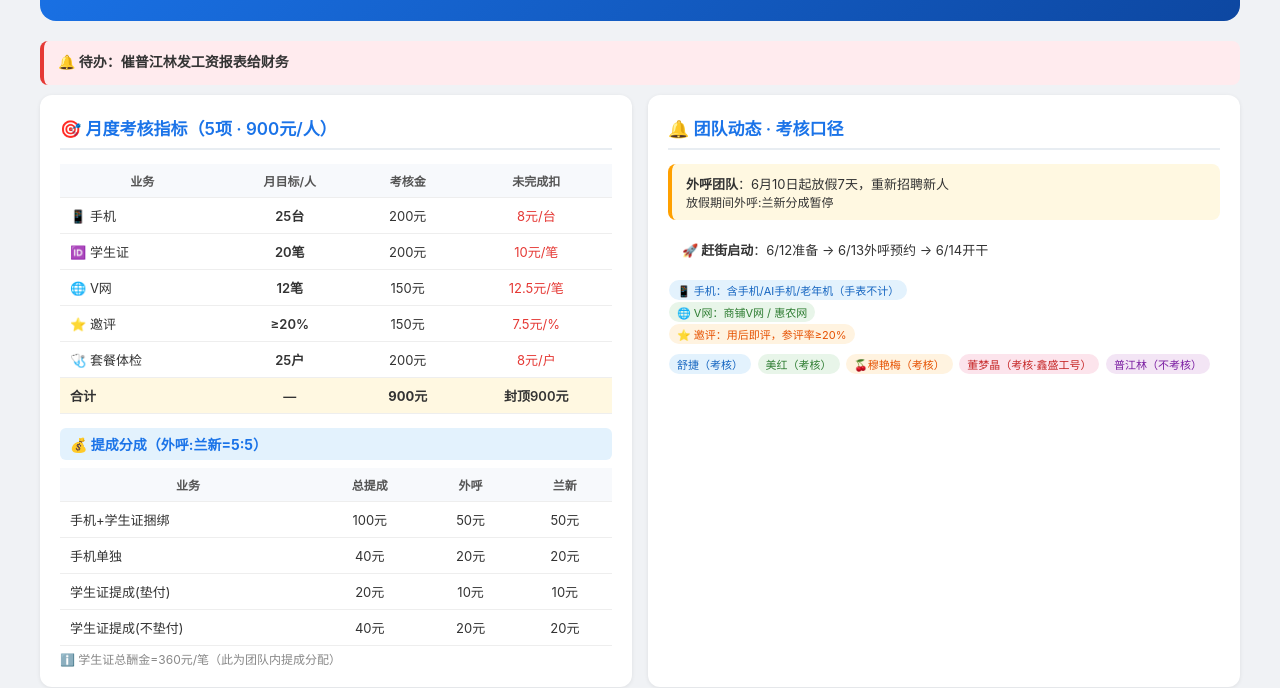
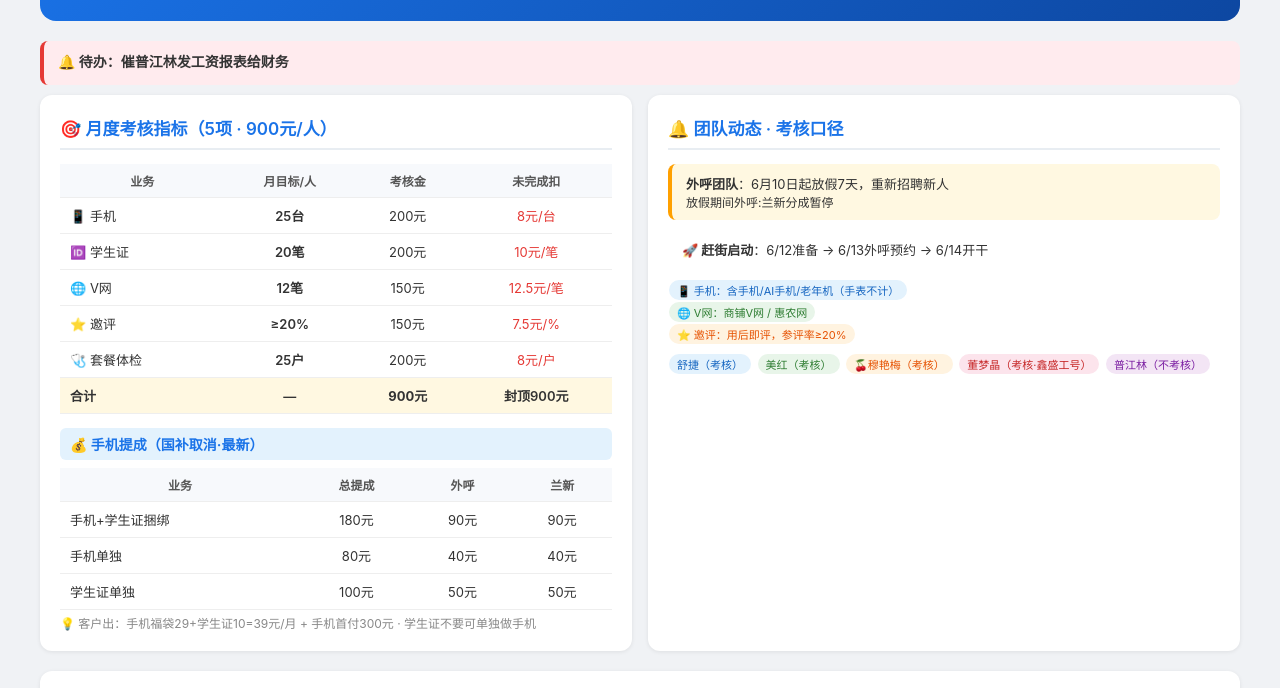
Before and after one commit to tangzhipeng420/html, a plain HTML site: page 兰新六月报量看板.html in a window 1280 px wide. Shown: the part 107-795 px from the top of the page. Drawn offline with Linux system fonts and the light colour scheme.

Commit message:
更新：手机提成新政（国补取消）捆绑180元/手机80/学生证100

```diff
--- a/兰新六月报量看板.html
+++ b/兰新六月报量看板.html
@@ -107,15 +107,14 @@
         <tr class="highlight"><td style="text-align:left"><strong>合计</strong></td><td>—</td><td><strong>900元</strong></td><td>封顶900元</td></tr>
       </table>
       <div style="margin-top:12px">
-        <div class="section-title">💰 提成分成（外呼:兰新=5:5）</div>
+        <div class="section-title">💰 手机提成（国补取消·最新）</div>
         <table>
           <tr><th>业务</th><th>总提成</th><th>外呼</th><th>兰新</th></tr>
-          <tr><td style="text-align:left">手机+学生证捆绑</td><td>100元</td><td>50元</td><td>50元</td></tr>
-          <tr><td style="text-align:left">手机单独</td><td>40元</td><td>20元</td><td>20元</td></tr>
-          <tr><td style="text-align:left">学生证提成(垫付)</td><td>20元</td><td>10元</td><td>10元</td></tr>
-          <tr><td style="text-align:left">学生证提成(不垫付)</td><td>40元</td><td>20元</td><td>20元</td></tr>
+          <tr><td style="text-align:left">手机+学生证捆绑</td><td>180元</td><td>90元</td><td>90元</td></tr>
+          <tr><td style="text-align:left">手机单独</td><td>80元</td><td>40元</td><td>40元</td></tr>
+          <tr><td style="text-align:left">学生证单独</td><td>100元</td><td>50元</td><td>50元</td></tr>
         </table>
-        <div style="font-size:12px;color:#888;margin-top:4px">ℹ️ 学生证总酬金=360元/笔（此为团队内提成分配）</div>
+        <div style="font-size:12px;color:#888;margin-top:4px">💡 客户出：手机福袋29+学生证10=39元/月 + 手机首付300元 · 学生证不要可单独做手机</div>
       </div>
     </div>
 
```
Also changed, not shown: 1 other file.
